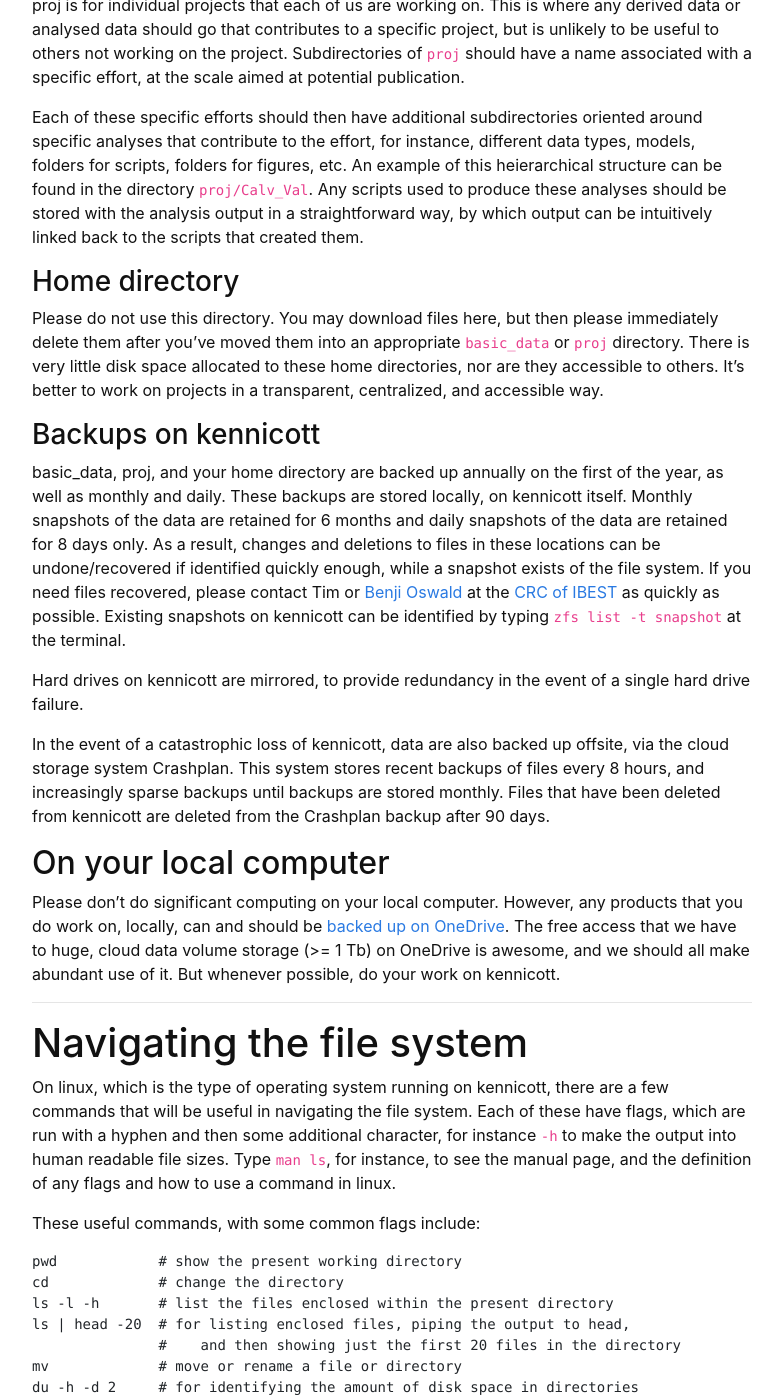
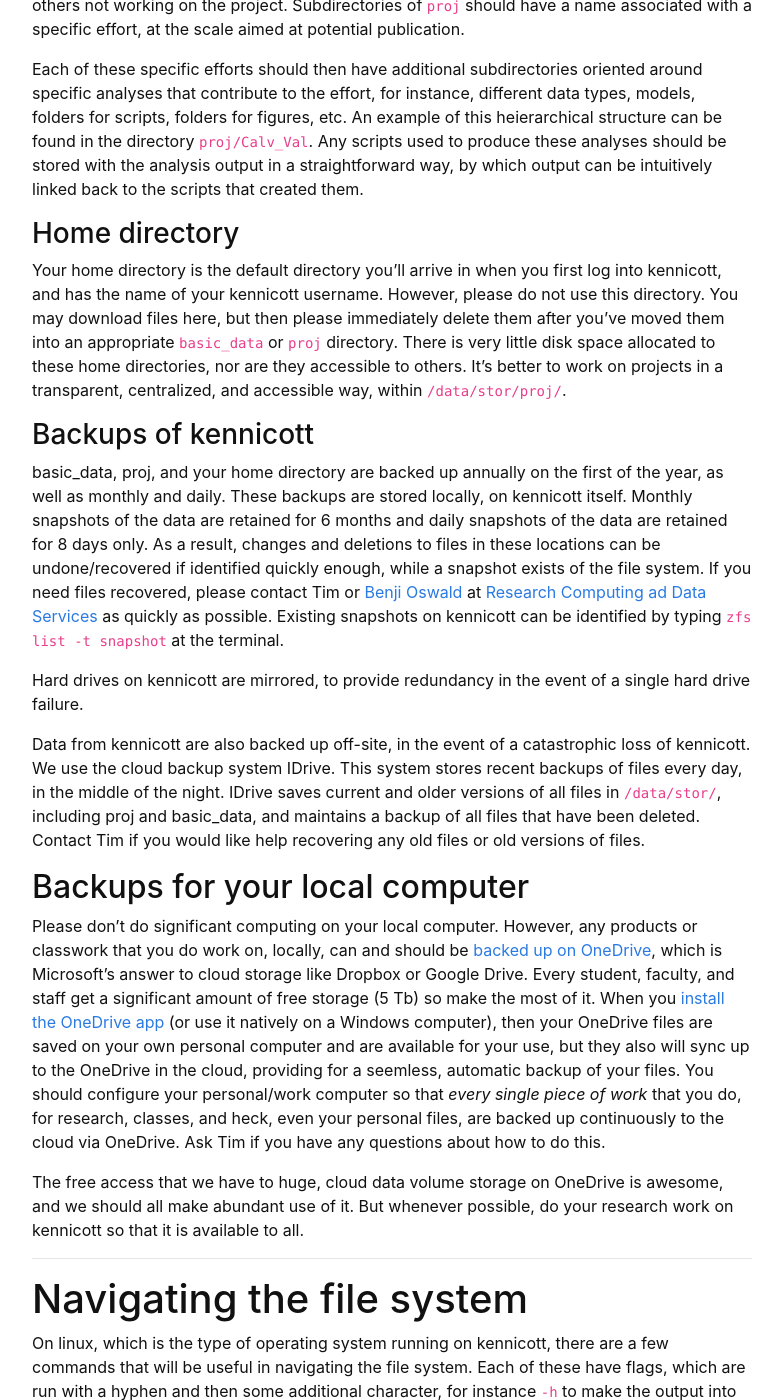
Before and after one commit to yoramterleth/uiglaciology, a Jekyll site: the page built from content/2-files.md, in a window 1280 px wide and 1400 px high, scrolled down 1007 px. Shown: the whole window, without its empty margins (248-1031 px from the left). Built offline with Jekyll 4.4.1, drawn with Linux system fonts in a browser that asks for light colours; some of the changed text lies outside the part shown.

Commit message:
Updates to backups
And other misc. changes/clarifications

```diff
--- a/content/2-files.md
+++ b/content/2-files.md
@@ -4,8 +4,7 @@ nav: true
 ---
 
 # File Structure and Organization
-
-Use OneDrive to back up your work, and keep it synchronized between different computers.  OneDrive is Microsoft's answer to Dropbox, or Google Drive.  Every student, faculty, and staff get a significant amount of free storage (5 Tb)- so make the most of it.  You should configure your personal/work computer so that _every single piece of work_ that you do, for research, classes, and heck, even your personal files, are backed up continuously to the cloud via OneDrive.
+Most of your significant research efforts should take place on kennicott, or at least be saved there from time to time.  When you graduate or move on from the University, I'll ask that you store all your work products on kennicott, so that they are accessible in the future.
 
 ## On kennicott
 
@@ -15,7 +14,7 @@ kennicott is the name of the lab group server that we use for powerful computing
 - proj
     - at `/data/stor/proj/`
 - The home directory
-    - at `~` or `/home/user_name`, in which `user_name` is your user name, for logging into kennicott, for example your first initial and last name, run together without spaces.
+    - at `~` or `/home/user_name`, in which `user_name` is your user name, for logging into kennicott, for example your first initial and last name, run together without spaces. However, please don't save files to your home directory (see below).
 
 
 ### basic_data
@@ -31,17 +30,19 @@ proj is for individual projects that each of us are working on.  This is where a
 Each of these specific efforts should then have additional subdirectories oriented around specific analyses that contribute to the effort, for instance, different data types, models, folders for scripts, folders for figures, etc.  An example of this heierarchical structure can be found in the directory `proj/Calv_Val`. Any scripts used to produce these analyses should be stored with the analysis output in a straightforward way, by which output can be intuitively linked back to the scripts that created them.
 
 ### Home directory
-Please do not use this directory. You may download files here, but then please immediately delete them after you've moved them into an appropriate `basic_data` or `proj` directory.  There is very little disk space allocated to these home directories, nor are they accessible to others.  It's better to work on projects in a transparent, centralized, and accessible way.
+Your home directory is the default directory you'll arrive in when you first log into kennicott, and has the name of your kennicott username. However, please do not use this directory. You may download files here, but then please immediately delete them after you've moved them into an appropriate `basic_data` or `proj` directory.  There is very little disk space allocated to these home directories, nor are they accessible to others.  It's better to work on projects in a transparent, centralized, and accessible way, within `/data/stor/proj/`.
 
-### Backups on kennicott
-basic_data, proj, and your home directory are backed up annually on the first of the year, as well as monthly and daily.  These backups are stored locally, on kennicott itself.  Monthly snapshots of the data are retained for 6 months and daily snapshots of the data are retained for 8 days only.  As a result, changes and deletions to files in these locations can be undone/recovered if identified quickly enough, while a snapshot exists of the file system.  If you need files recovered, please contact Tim or [Benji Oswald](https://crc.ibest.uidaho.edu/contact.html) at the [CRC of IBEST](https://crc.ibest.uidaho.edu/index.html) as quickly as possible. Existing snapshots on kennicott can be identified by typing `zfs list -t snapshot` at the terminal.
+### Backups of kennicott
+basic_data, proj, and your home directory are backed up annually on the first of the year, as well as monthly and daily.  These backups are stored locally, on kennicott itself.  Monthly snapshots of the data are retained for 6 months and daily snapshots of the data are retained for 8 days only.  As a result, changes and deletions to files in these locations can be undone/recovered if identified quickly enough, while a snapshot exists of the file system.  If you need files recovered, please contact Tim or [Benji Oswald](https://www.hpc.uidaho.edu/general/Staff/) at [Research Computing ad Data Services](https://crc.ibest.uidaho.edu/index.html) as quickly as possible. Existing snapshots on kennicott can be identified by typing `zfs list -t snapshot` at the terminal.
 
 Hard drives on kennicott are mirrored, to provide redundancy in the event of a single hard drive failure.
 
-In the event of a catastrophic loss of kennicott, data are also backed up offsite, via the cloud storage system Crashplan.  This system stores recent backups of files every 8 hours, and increasingly sparse backups until backups are stored monthly.  Files that have been deleted from kennicott are deleted from the Crashplan backup after 90 days.
+Data from kennicott are also backed up off-site, in the event of a catastrophic loss of kennicott.  We use the cloud backup system IDrive.  This system stores recent backups of files every day, in the middle of the night.  IDrive saves current and older versions of all files in `/data/stor/`, including proj and basic_data, and maintains a backup of all files that have been deleted. Contact Tim if you would like help recovering any old files or old versions of files.
 
-## On your local computer
-Please don't do significant computing on your local computer.  However, any products that you do work on, locally, can and should be [backed up on OneDrive](https://support.uidaho.edu/TDClient/40/Portal/KB/ArticleDet?ID=1673).  The free access that we have to huge, cloud data volume storage (>= 1 Tb) on OneDrive is awesome, and we should all make abundant use of it.  But whenever possible, do your work on kennicott.
+## Backups for your local computer
+Please don't do significant computing on your local computer.  However, any products or classwork that you do work on, locally, can and should be [backed up on OneDrive](https://support.uidaho.edu/TDClient/40/Portal/Requests/ServiceDet?ID=864#:~:text=In%20addition%2C%C2%A0a%20person%C2%A0can%20sync%C2%A0OneDrive%C2%A0to%20a%20U%20of%20I%20owned%20computer%20so%20that%20frequently%20used%20are%20stored%20on%20a%20physical%20computer%C2%A0for%20easy%20access%20when%20you%20have%20limited%20or%20no%20Internet%20connection.), which is Microsoft's answer to cloud storage like Dropbox or Google Drive.  Every student, faculty, and staff get a significant amount of free storage (5 Tb) so make the most of it.  When you [install the OneDrive app](https://www.microsoft.com/en-us/microsoft-365/onedrive/download) (or use it natively on a Windows computer), then your OneDrive files are saved on your own personal computer and are available for your use, but they also will sync up to the OneDrive in the cloud, providing for a seemless, automatic backup of your files. You should configure your personal/work computer so that _every single piece of work_ that you do, for research, classes, and heck, even your personal files, are backed up continuously to the cloud via OneDrive. Ask Tim if you have any questions about how to do this.
+
+The free access that we have to huge, cloud data volume storage on OneDrive is awesome, and we should all make abundant use of it.  But whenever possible, do your research work on kennicott so that it is available to all.
 
 ---
 
```
